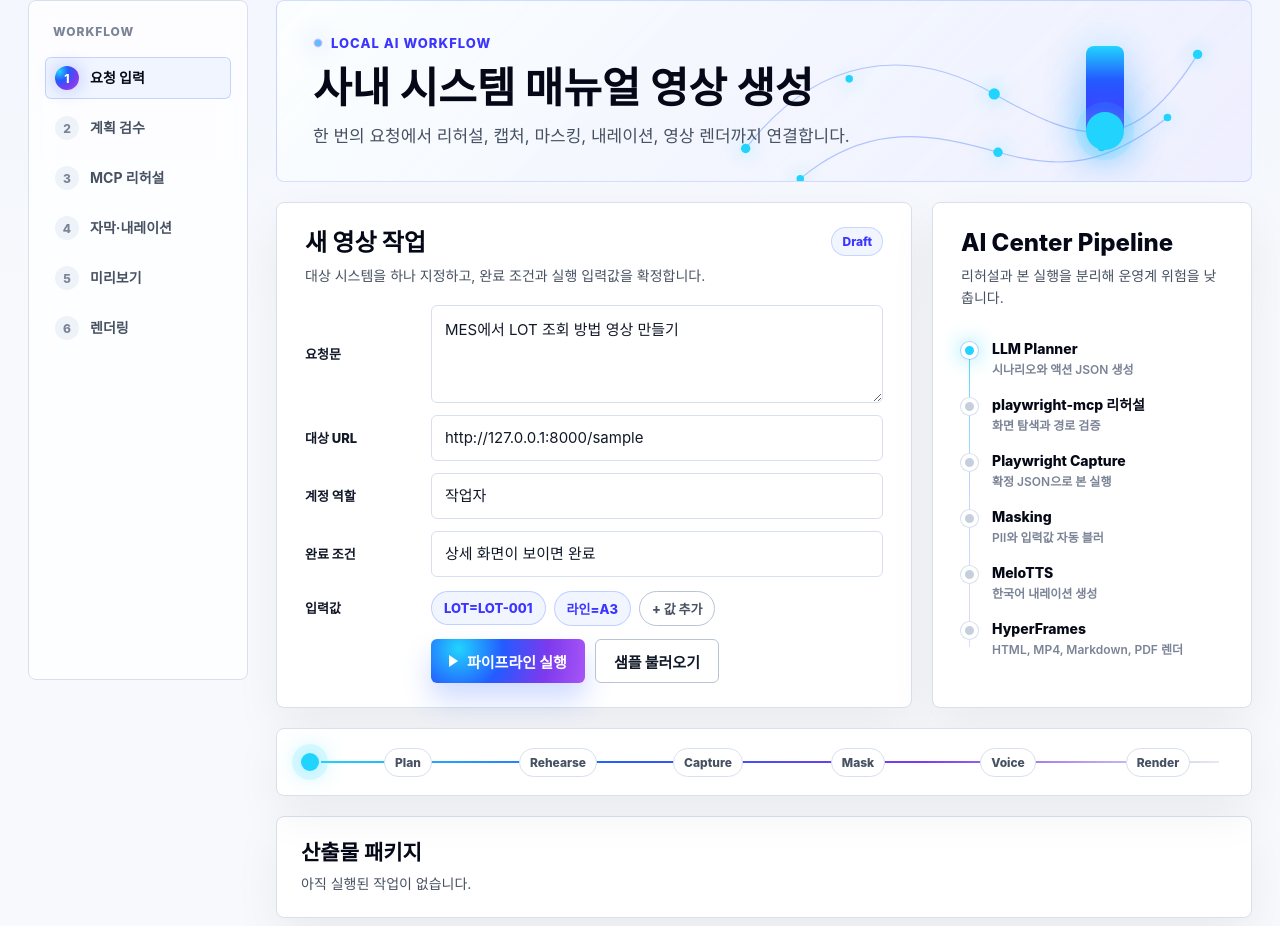
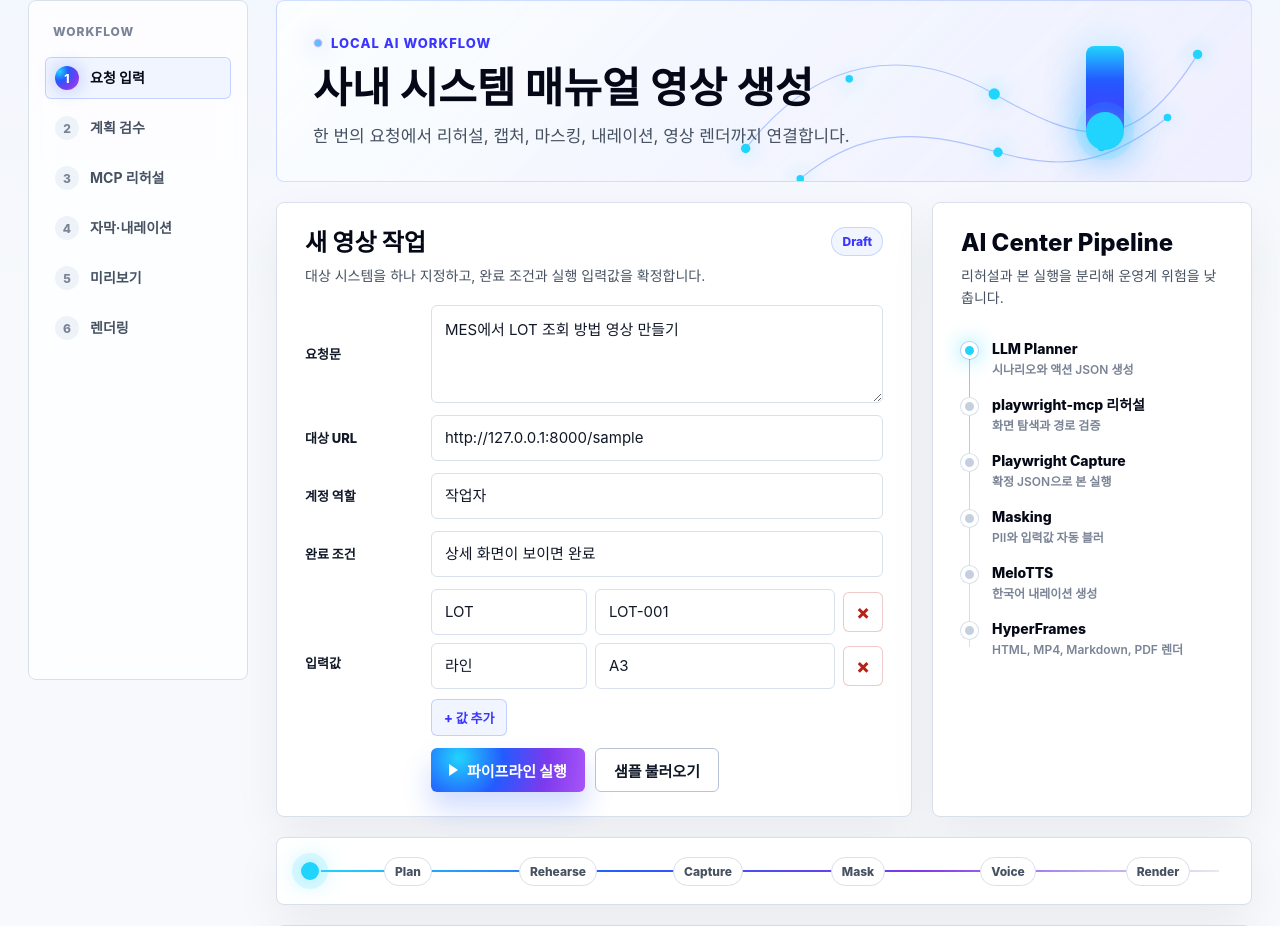
Before and after one commit to flybywind2/manual_video_generator, a FastAPI app: page / in a window 1280 px wide. Shown: the part 91-1017 px from the top of the page. Run offline with FastAPI, Linux system fonts and the light colour scheme; some libraries are stand-ins or nearby versions.

Commit message:
fix: stabilize playwright capture and input rows

```diff
--- a/backend/app/config.py
+++ b/backend/app/config.py
@@ -115,6 +115,7 @@ class AppSettings:
     enable_reranker: bool
     playwright_mcp_mode: str
     playwright_mcp_command: str
+    playwright_executable_path: str
     tts_provider: str
     tts_device: str
     tts_language: str
@@ -144,6 +145,7 @@ class AppSettings:
                 "enable_reranker": self.enable_reranker,
                 "playwright_mcp_mode": self.playwright_mcp_mode,
                 "playwright_mcp_command_set": bool(self.playwright_mcp_command),
+                "playwright_executable_path_set": bool(self.playwright_executable_path),
                 "tts_provider": self.tts_provider,
                 "tts_device": self.tts_device,
                 "tts_language": self.tts_language,
@@ -222,6 +224,7 @@ def load_settings(
         enable_reranker=_get_bool(env, "ENABLE_RERANKER", False),
         playwright_mcp_mode=_get(env, "PLAYWRIGHT_MCP_MODE", "manifest"),
         playwright_mcp_command=_get(env, "PLAYWRIGHT_MCP_COMMAND", "npx @playwright/mcp@latest --headless"),
+        playwright_executable_path=_get(env, "PLAYWRIGHT_EXECUTABLE_PATH"),
         tts_provider=_get(env, "TTS_PROVIDER", "fake-melotts-compatible"),
         tts_device=_get(env, "TTS_DEVICE", "cpu"),
         tts_language=_get(env, "TTS_LANGUAGE", "KR"),
--- a/backend/app/env_bootstrap.py
+++ b/backend/app/env_bootstrap.py
@@ -28,10 +28,14 @@ def build_runtime_environment(
     runtime = base / "runtime"
     updates: dict[str, str] = {
         "MANUAL_AGENT_BUNDLE_ROOT": str(base),
-        "PLAYWRIGHT_BROWSERS_PATH": env.get("PLAYWRIGHT_BROWSERS_PATH") or str(runtime / "browsers"),
         "HF_HOME": env.get("HF_HOME") or str(runtime / "hf-cache"),
         "NPM_CONFIG_CACHE": env.get("NPM_CONFIG_CACHE") or str(runtime / "npm-cache"),
     }
+    playwright_browsers = env.get("PLAYWRIGHT_BROWSERS_PATH") or ""
+    if not playwright_browsers and (runtime / "browsers").exists():
+        playwright_browsers = str(runtime / "browsers")
+    if playwright_browsers:
+        updates["PLAYWRIGHT_BROWSERS_PATH"] = playwright_browsers
     if not env.get("MANUAL_AGENT_OUTPUT_DIR"):
         updates["MANUAL_AGENT_OUTPUT_DIR"] = str(base / "output")
 
--- a/backend/app/static/app.js
+++ b/backend/app/static/app.js
@@ -6,6 +6,12 @@ const artifactStatus = document.querySelector("#artifact-status");
 const artifactLinks = document.querySelector("#artifact-links");
 const submitButton = form?.querySelector("button[type='submit']");
 const configGrid = document.querySelector("#config-grid");
+const inputValues = document.querySelector("#input-values");
+const inputValueList = inputValues?.querySelector("[data-input-value-list]");
+const sampleInputValues = [
+  { key: "LOT", value: "LOT-001" },
+  { key: "라인", value: "A3" },
+];
 
 loadConfigStatus();
 
@@ -14,7 +20,19 @@ sampleButton?.addEventListener("click", () => {
   form.elements.url.value = `${window.location.origin}/sample`;
   form.elements.role.value = "작업자";
   form.elements.done.value = "상세 화면이 보이면 완료";
+  renderInputValues(sampleInputValues);
   panelState.textContent = "Sample loaded";
+});
+
+inputValues?.addEventListener("click", (event) => {
+  const action = event.target?.dataset?.action;
+  if (action === "add-input-value") {
+    const row = addInputValueRow("", "");
+    row.querySelector(".input-value-key")?.focus();
+  }
+  if (action === "remove-input-value") {
+    event.target.closest(".input-value-row")?.remove();
+  }
 });
 
 form?.addEventListener("submit", async (event) => {
@@ -56,13 +74,48 @@ form?.addEventListener("submit", async (event) => {
 });
 
 function readInputValues() {
-  return Array.from(document.querySelectorAll(".value-chip:not(.add-chip)")).reduce((values, chip) => {
-    const [key, ...rest] = chip.textContent.split("=");
-    if (key && rest.length) {
-      values[key.trim()] = rest.join("=").trim();
+  return Array.from(document.querySelectorAll(".input-value-row")).reduce((values, row) => {
+    const key = row.querySelector(".input-value-key")?.value.trim();
+    const value = row.querySelector(".input-value-value")?.value.trim();
+    if (key) {
+      values[key] = value || "";
     }
     return values;
   }, {});
+}
+
+function renderInputValues(entries) {
+  if (!inputValueList) return;
+  inputValueList.innerHTML = "";
+  entries.forEach(({ key, value }) => addInputValueRow(key, value));
+}
+
+function addInputValueRow(key = "", value = "") {
+  const row = document.createElement("div");
+  row.className = "input-value-row";
+
+  const keyInput = document.createElement("input");
+  keyInput.className = "input-value-key";
+  keyInput.type = "text";
+  keyInput.setAttribute("aria-label", "입력값 이름");
+  keyInput.value = key;
+
+  const valueInput = document.createElement("input");
+  valueInput.className = "input-value-value";
+  valueInput.type = "text";
+  valueInput.setAttribute("aria-label", "입력값 값");
+  valueInput.value = value;
+
+  const removeButton = document.createElement("button");
+  removeButton.className = "icon-button danger";
+  removeButton.type = "button";
+  removeButton.dataset.action = "remove-input-value";
+  removeButton.setAttribute("aria-label", "입력값 삭제");
+  removeButton.textContent = "×";
+
+  row.append(keyInput, valueInput, removeButton);
+  inputValueList?.append(row);
+  return row;
 }
 
 function setBusy(isBusy) {
--- a/backend/app/static/styles.css
+++ b/backend/app/static/styles.css
@@ -498,6 +498,61 @@ a {
   color: var(--body);
 }
 
+.input-values {
+  display: grid;
+  gap: 10px;
+}
+
+.input-value-list {
+  display: grid;
+  gap: 8px;
+}
+
+.input-value-row {
+  display: grid;
+  grid-template-columns: minmax(108px, 0.65fr) minmax(140px, 1fr) 40px;
+  gap: 8px;
+  align-items: center;
+}
+
+.input-value-row input {
+  min-height: 40px;
+}
+
+.icon-button {
+  display: inline-flex;
+  align-items: center;
+  justify-content: center;
+  width: 40px;
+  height: 40px;
+  border: 1px solid var(--hairline);
+  border-radius: 6px;
+  background: white;
+  color: var(--body);
+  font-size: 20px;
+  font-weight: 800;
+  line-height: 1;
+  cursor: pointer;
+}
+
+.icon-button.danger {
+  color: #b42318;
+  border-color: rgba(180, 35, 24, 0.24);
+}
+
+.input-add-button {
+  justify-self: start;
+  min-height: 36px;
+  padding: 8px 12px;
+  border: 1px solid rgba(36, 91, 255, 0.24);
+  border-radius: 6px;
+  background: var(--canvas-tint);
+  color: var(--ai-indigo);
+  font-size: 13px;
+  font-weight: 800;
+  cursor: pointer;
+}
+
 .actions {
   grid-column: 1 / -1;
   display: flex;
--- a/backend/app/templates/index.html
+++ b/backend/app/templates/index.html
@@ -99,10 +99,20 @@
                 </label>
                 <div class="field field-wide">
                   <span>입력값</span>
-                  <div class="chip-row" aria-label="Scenario input values">
-                    <button class="value-chip" type="button">LOT=LOT-001</button>
-                    <button class="value-chip" type="button">라인=A3</button>
-                    <button class="value-chip add-chip" type="button">+ 값 추가</button>
+                  <div class="input-values" id="input-values" aria-label="Scenario input values">
+                    <div class="input-value-list" data-input-value-list>
+                      <div class="input-value-row">
+                        <input class="input-value-key" type="text" aria-label="입력값 이름" value="LOT" />
+                        <input class="input-value-value" type="text" aria-label="입력값 값" value="LOT-001" />
+                        <button class="icon-button danger" type="button" data-action="remove-input-value" aria-label="입력값 삭제">×</button>
+                      </div>
+                      <div class="input-value-row">
+                        <input class="input-value-key" type="text" aria-label="입력값 이름" value="라인" />
+                        <input class="input-value-value" type="text" aria-label="입력값 값" value="A3" />
+                        <button class="icon-button danger" type="button" data-action="remove-input-value" aria-label="입력값 삭제">×</button>
+                      </div>
+                    </div>
+                    <button class="input-add-button" type="button" data-action="add-input-value">+ 값 추가</button>
                   </div>
                 </div>
                 <div class="actions">
--- a/backend/app/templates/sample.html
+++ b/backend/app/templates/sample.html
@@ -64,6 +64,7 @@
       document.querySelector("[data-action='detail']").addEventListener("click", () => {
         document.querySelector(".detail-panel").classList.add("is-visible");
       });
+      window.__sampleMesReady = true;
     </script>
   </body>
 </html>
```
Also changed, not shown: backend/app/pipeline.py (+58 -8 lines), backend/tests/test_config.py (+2 -0 lines), backend/tests/test_env_bootstrap.py (+8 -0 lines), backend/tests/test_home_ui.py (+17 -0 lines), backend/tests/test_pipeline.py (+72 -2 lines), README.md, 1 other file.
